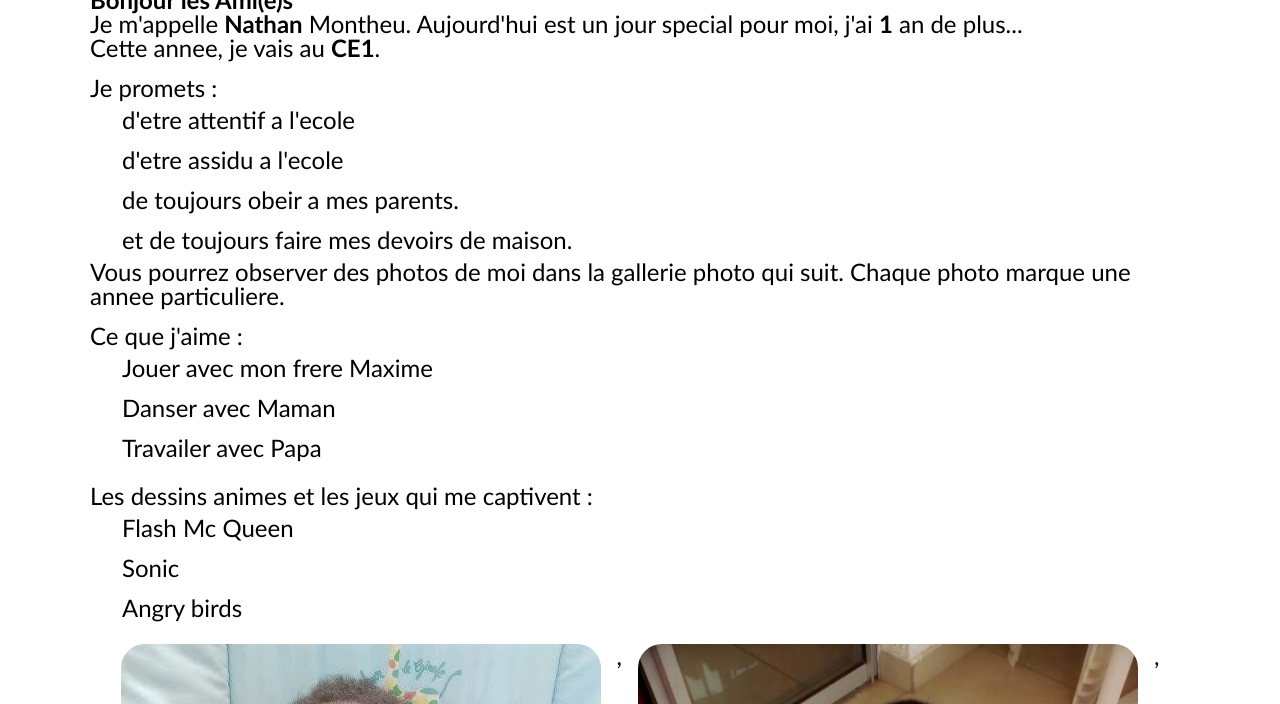
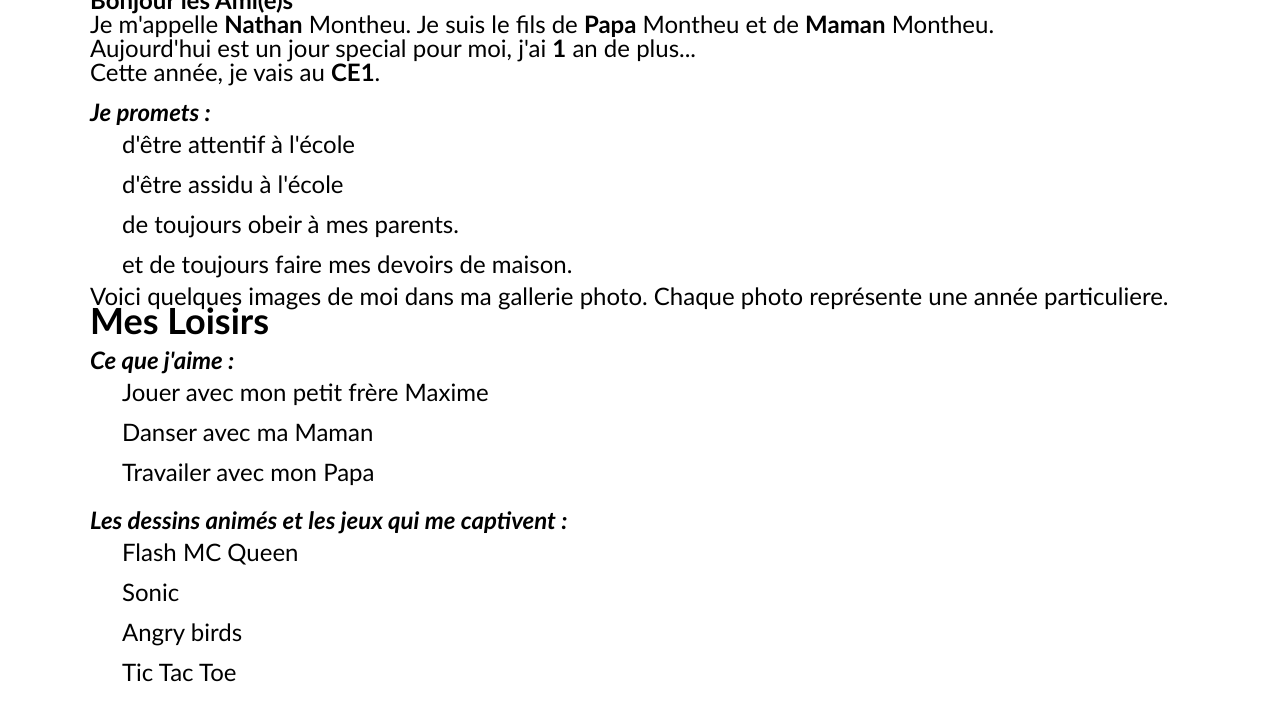
Before and after one commit to webdevKmer/nathan-portfolio-2023, a plain HTML site: page index.html in a window 1280 px wide. Shown: the part 836-1540 px from the top of the page. Drawn offline with Linux system fonts and the light colour scheme.

Commit message:
fix some content

```diff
--- a/index.html
+++ b/index.html
@@ -3,8 +3,12 @@
 <head>
     <meta charset="UTF-8">
     <meta name="viewport" content="width=device-width, initial-scale=1.0">
-    <title>Nathan Portfolio</title>
+    <title>Portfolio - Nathan Montheu</title>
     <link rel="stylesheet" href="styles.css">
+    <link rel="preconnect" href="https://fonts.googleapis.com">
+    <link rel="preconnect" href="https://fonts.gstatic.com" crossorigin>
+    <link href="https://fonts.googleapis.com/css2?family=Ubuntu:ital,wght@0,300;0,400;0,700;1,300;1,700&display=swap"
+      rel="stylesheet">
 </head>
 <body>
   <header>
@@ -31,37 +35,39 @@
     <section id="about">
       <h2>Nathan Montheu</h2>
       <h4>Bonjour les Ami(e)s</h4>
-      <p>Je m'appelle <strong>Nathan</strong> Montheu. Aujourd'hui est un jour special pour moi, j'ai <strong>1</strong> an de plus...</p>
-      <p>Cette annee, je vais au <strong>CE1</strong>.</p>
-      <ul>Je promets :
-        <li>d'etre attentif a l'ecole</li>
-        <li>d'etre assidu a l'ecole</li>
-        <li>de toujours obeir a mes parents.</li>
+      <p>Je m'appelle <strong>Nathan</strong> Montheu. Je suis le fils de <strong>Papa</strong> Montheu et de <strong>Maman</strong> Montheu.
+      <br>Aujourd'hui est un jour special pour moi, j'ai <strong>1</strong> an de plus...<br>Cette année, je vais au <strong>CE1</strong>.</p>
+      <ul><strong><em>Je promets :</em></strong>
+        <li>d'être attentif à l'école</li>
+        <li>d'être assidu à l'école</li>
+        <li>de toujours obeir à mes parents.</li>
         <li>et de toujours faire mes devoirs de maison.</li>
       </ul>
-      <p>Vous pourrez observer des photos de moi dans la gallerie photo qui suit. Chaque photo marque une annee particuliere.</p>
+      <p>Voici quelques images de moi dans ma gallerie photo. Chaque photo représente une année particuliere.</p>
     </section>
     <section id="activites">
-      <ul>Ce que j'aime :
-        <li>Jouer avec mon frere Maxime</li>
-        <li>Danser avec Maman</li>
-        <li>Travailer avec Papa</li>
+      <h2>Mes Loisirs</h2>
+      <ul><strong><em>Ce que j'aime :</em></strong>
+        <li>Jouer avec mon petit frère Maxime</li>
+        <li>Danser avec ma Maman</li>
+        <li>Travailer avec mon Papa</li>
       </ul>
-      <ul>Les dessins animes et les jeux qui me captivent :
-        <li>Flash Mc Queen</li>
+      <ul><strong><em>Les dessins animés et les jeux qui me captivent :</em></strong>
+        <li>Flash MC Queen</li>
         <li>Sonic</li>
         <li>Angry birds</li>
+        <li>Tic Tac Toe</li>
       </ul>
     </section>
     <section id="gallery">
     </section>
     <section id="contact">
-      <h2>Si vous voulez me contacter:</h2>
+      <h2>Contactez-moi sur:</h2>
       <ul>
-        <li>Youtube</li>
-        <li>Facebook</li>
-        <li>TikTok</li>
-        <li>Whatsapp</li>
+        <li><img src="./images/brand logos/youtube.png" alt="logo youtube"></li>
+        <li><img src="./images/brand logos/facebook.png" alt="logo facebook"></li>
+        <li><img src="./images/brand logos/tiktok.png" alt="logo tik tok"></li>
+        <li><img src="./images/brand logos/whatsapp.png" alt="logo whatsapp"></li>
       </ul>
     </section>
   </div>
```
